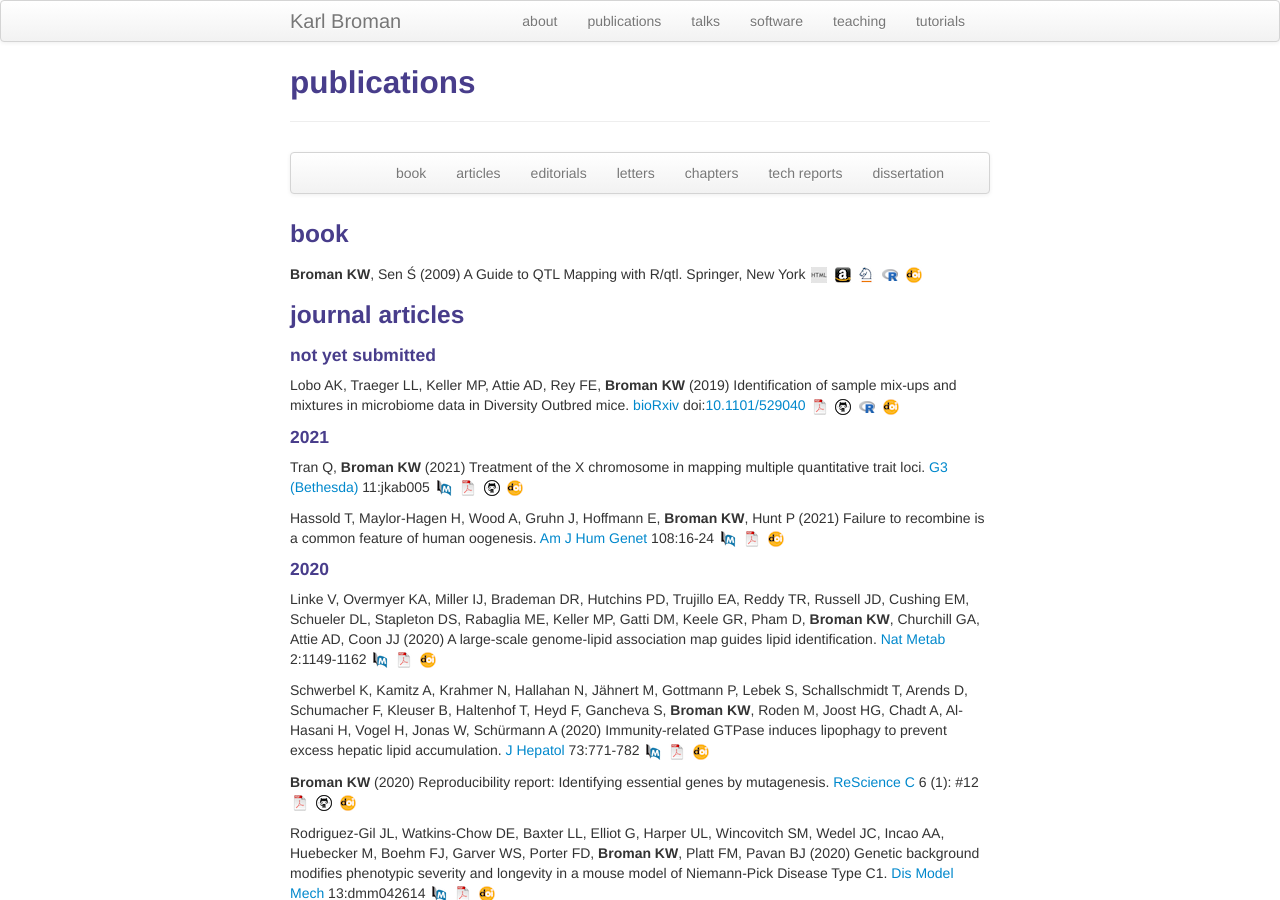
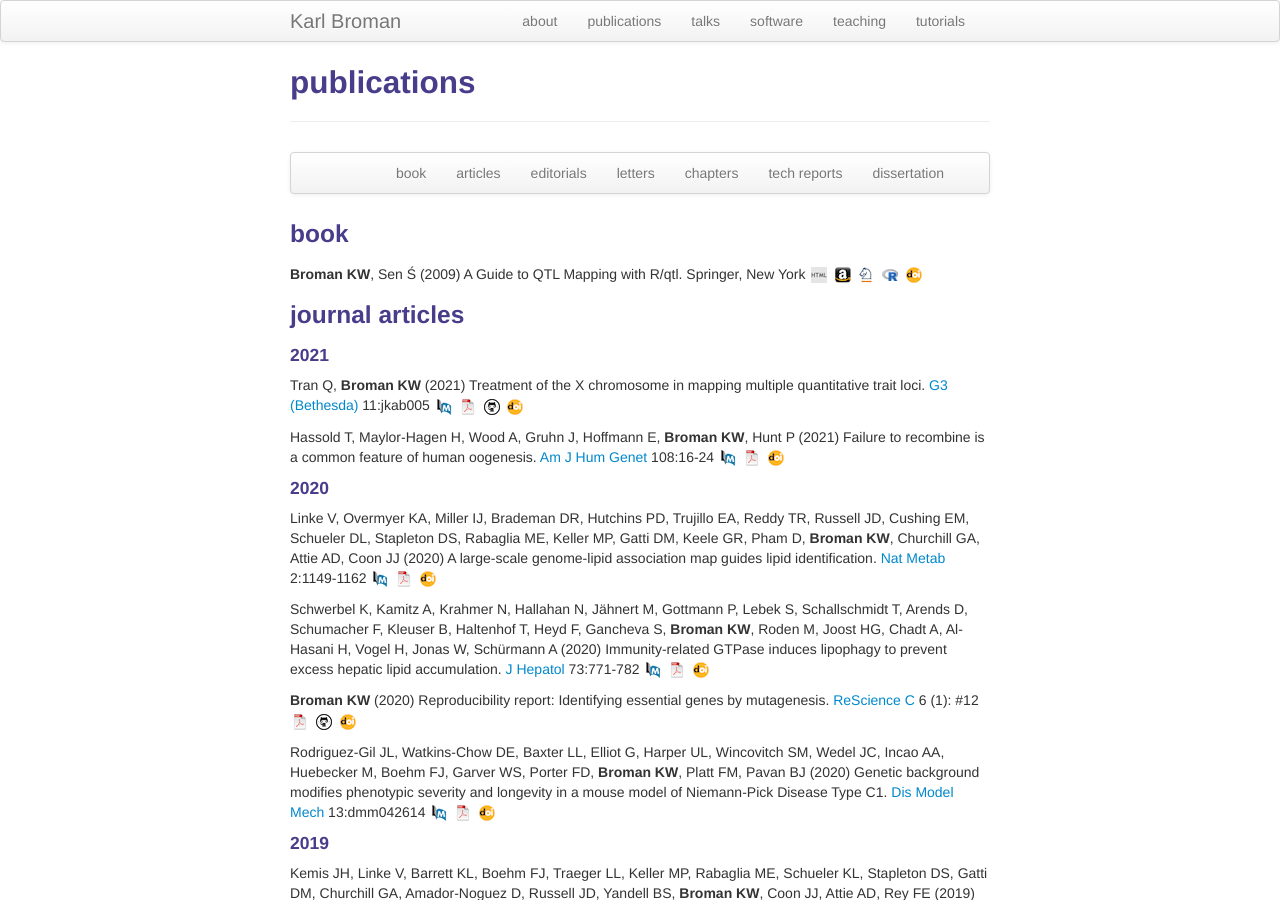
Before and after one commit to kbroman/kbroman.github.io, a Jekyll site: the page built from pubs.md, in a window 1280 px wide and 900 px high. Built offline with Jekyll 4.4.1, drawn with Linux system fonts in a browser that asks for light colours; some of the changed text lies outside the part shown.

Commit message:
pubs.md: Move Lobo et al to "Technical reports"

```diff
--- a/pubs.md
+++ b/pubs.md
@@ -30,17 +30,6 @@
 
 
 ### <a name="articles"></a>journal articles
-
-#### not yet submitted
-
-Lobo AK, Traeger LL, Keller MP, Attie AD, Rey FE, **Broman KW** (2019)
-Identification of sample mix-ups and mixtures in microbiome data in
-Diversity Outbred mice.
-[bioRxiv](https://www.biorxiv.org/) doi:[10.1101/529040](https://doi.org/10.1101/529040)
-[![pdf](icons16/pdf-icon.png)](https://www.biorxiv.org/content/biorxiv/early/2019/01/23/529040.full.pdf)
-[![GitHub](icons16/github-icon.png)](https://github.com/kbroman/Paper_MBmixups)
-[![R/mbmixture software](icons16/R-icon.png)](https://github.com/kbroman/mbmixture)
-[![doi](icons16/doi-icon.png)](https://doi.org/10.1101/529040)
 
 #### 2021
 
@@ -1743,6 +1732,15 @@
 
 ### <a name="techreports"></a>technical reports
 
+Lobo AK, Traeger LL, Keller MP, Attie AD, Rey FE, **Broman KW** (2019)
+Identification of sample mix-ups and mixtures in microbiome data in
+Diversity Outbred mice.
+[bioRxiv](https://www.biorxiv.org/) doi:[10.1101/529040](https://doi.org/10.1101/529040)
+[![pdf](icons16/pdf-icon.png)](https://www.biorxiv.org/content/biorxiv/early/2019/01/23/529040.full.pdf)
+[![GitHub](icons16/github-icon.png)](https://github.com/kbroman/Paper_MBmixups)
+[![R/mbmixture software](icons16/R-icon.png)](https://github.com/kbroman/mbmixture)
+[![doi](icons16/doi-icon.png)](https://doi.org/10.1101/529040)
+
 **Broman KW** (2010) Genetic map construction with R/qtl.  Technical report #214, Department of Biostatistics & Medical Informatics, University of Wisconsin-Madison
 [![Abstract](icons16/pubmed-icon.png)](https://www.biostat.wisc.edu/~kbroman/publications/tech214_abstract.html)
 [![pdf (1.5M)](icons16/pdf-icon.png)](https://www.biostat.wisc.edu/~kbroman/publications/tr_214.pdf)
```
